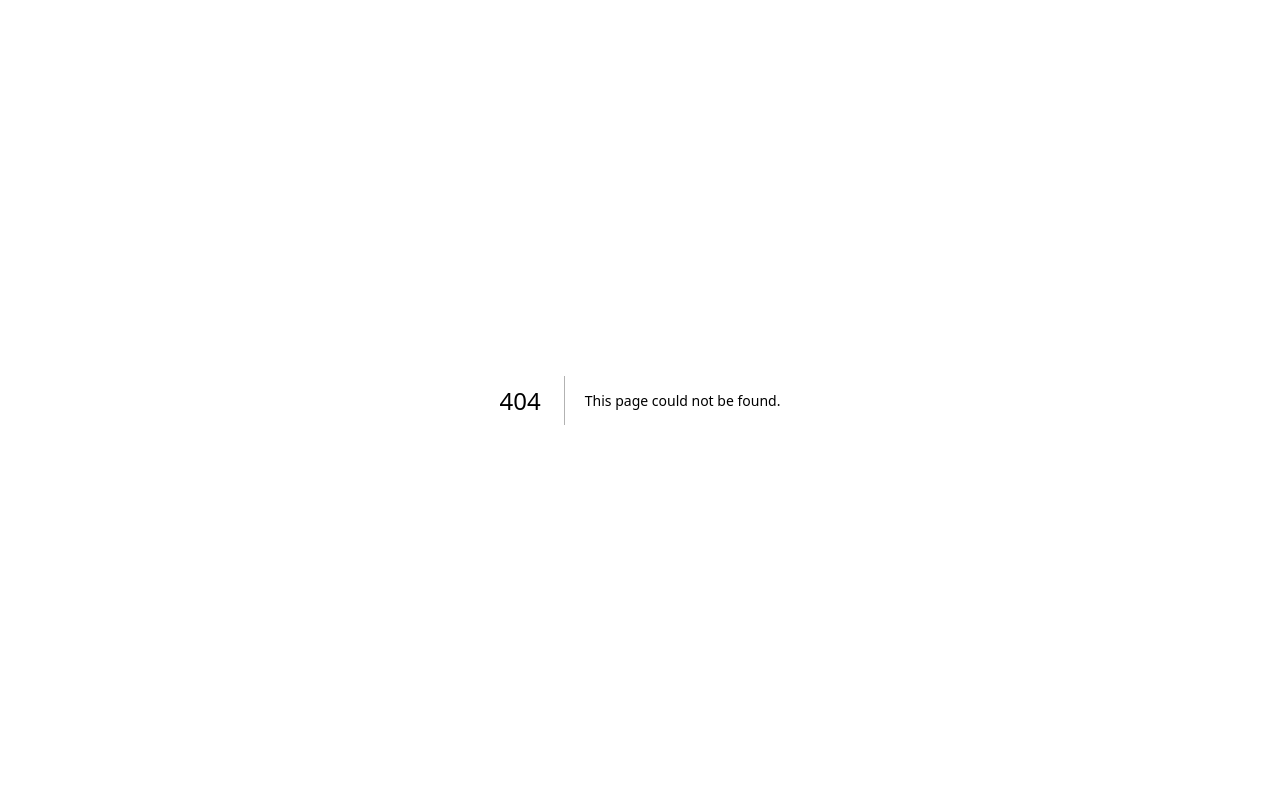
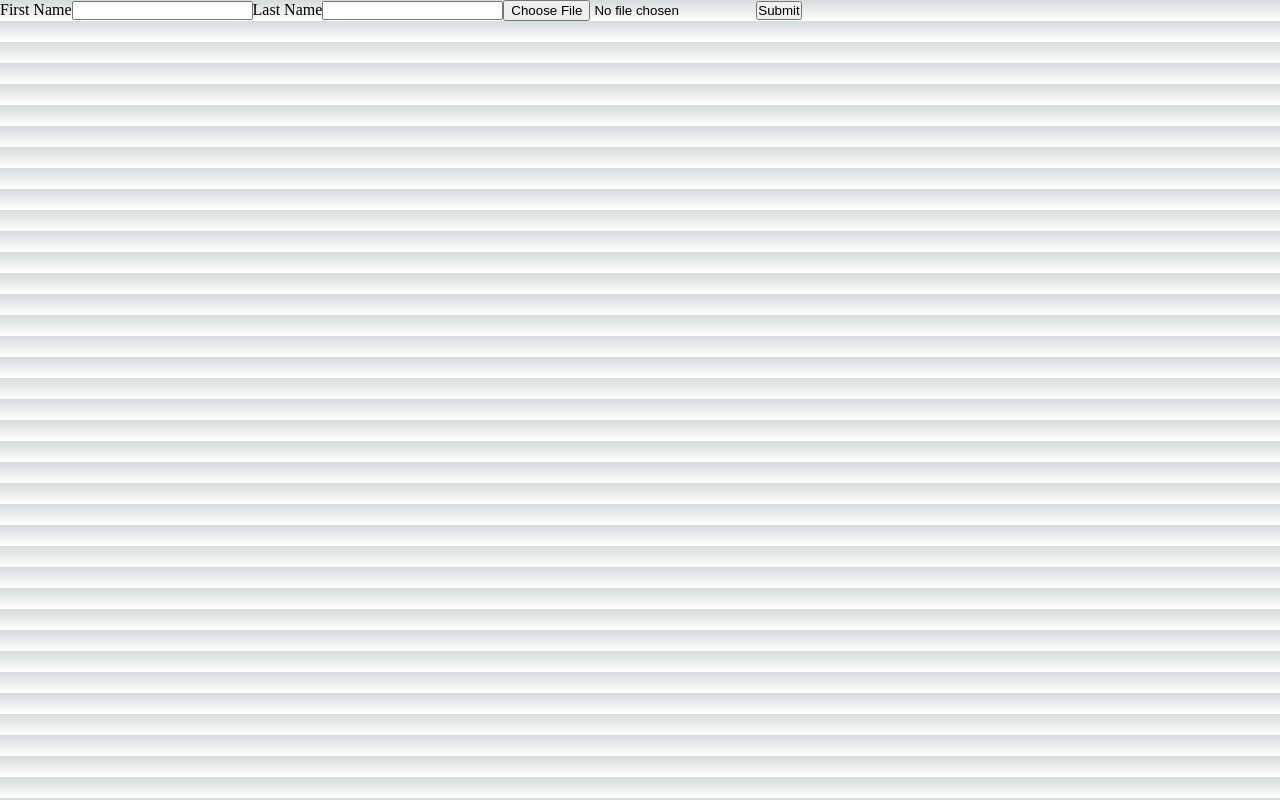
Before and after one commit to localrice/medical-records-portal, a Next.js app: page /portal in a window 1280 px wide. Before the commit this address had no page. Built offline with nearby package versions, Linux system fonts and the light colour scheme.

Commit message:
unfinished portal page and temporary api

```diff
--- /dev/null
+++ b/pages/api/portal.ts
@@ -0,0 +1,9 @@
+export default function handler(req:any, res:any) {
+
+  const body = req.body
+
+
+  console.log('body: ', body)
+
+  //
+}
--- /dev/null
+++ b/pages/portal.tsx
@@ -0,0 +1,42 @@
+import type { NextPage } from "next";
+
+const Portal: NextPage = () => {
+    const handleSubmit = async (event: any) => {
+        event.preventDefault();
+
+        console.log(event.target.file.value);
+        const data = {
+            first: event.target.first.value,
+            last: event.target.last.value,
+        };
+
+        // const JSONdata = JSON.stringify(data);
+        //const sentData =
+        const endpoint = "/api/portal";
+
+        const options = {
+            method: "POST",
+
+            headers: {
+                "Content-Type": "application/json",
+            },
+            body: event.target.file.value,
+        };
+
+        const response = await fetch(endpoint, options);
+
+        const result = await response.json();
+    };
+    return (
+        <form onSubmit={handleSubmit}>
+            <label htmlFor="first">First Name</label>
+            <input type="text" id="first" name="first" required />
+
+            <label htmlFor="last">Last Name</label>
+            <input type="text" id="last" name="last" required />
+            <input type="file" id="file" name="file" />
+            <button type="submit">Submit</button>
+        </form>
+    );
+};
+export default Portal;
```
Also changed, not shown: package.json (+10 -0 lines), 1 other file (tests, documents, lock files or other folders).
